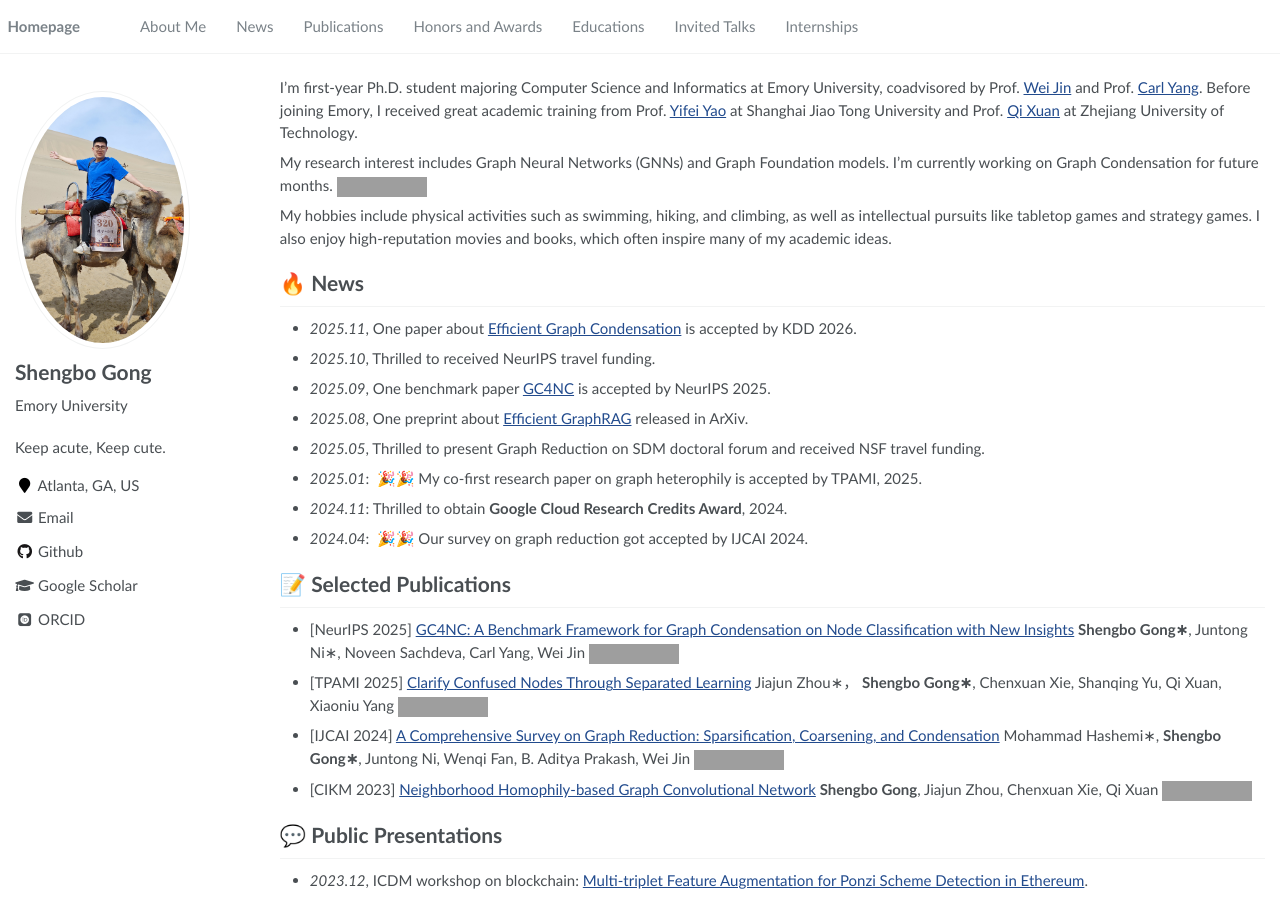
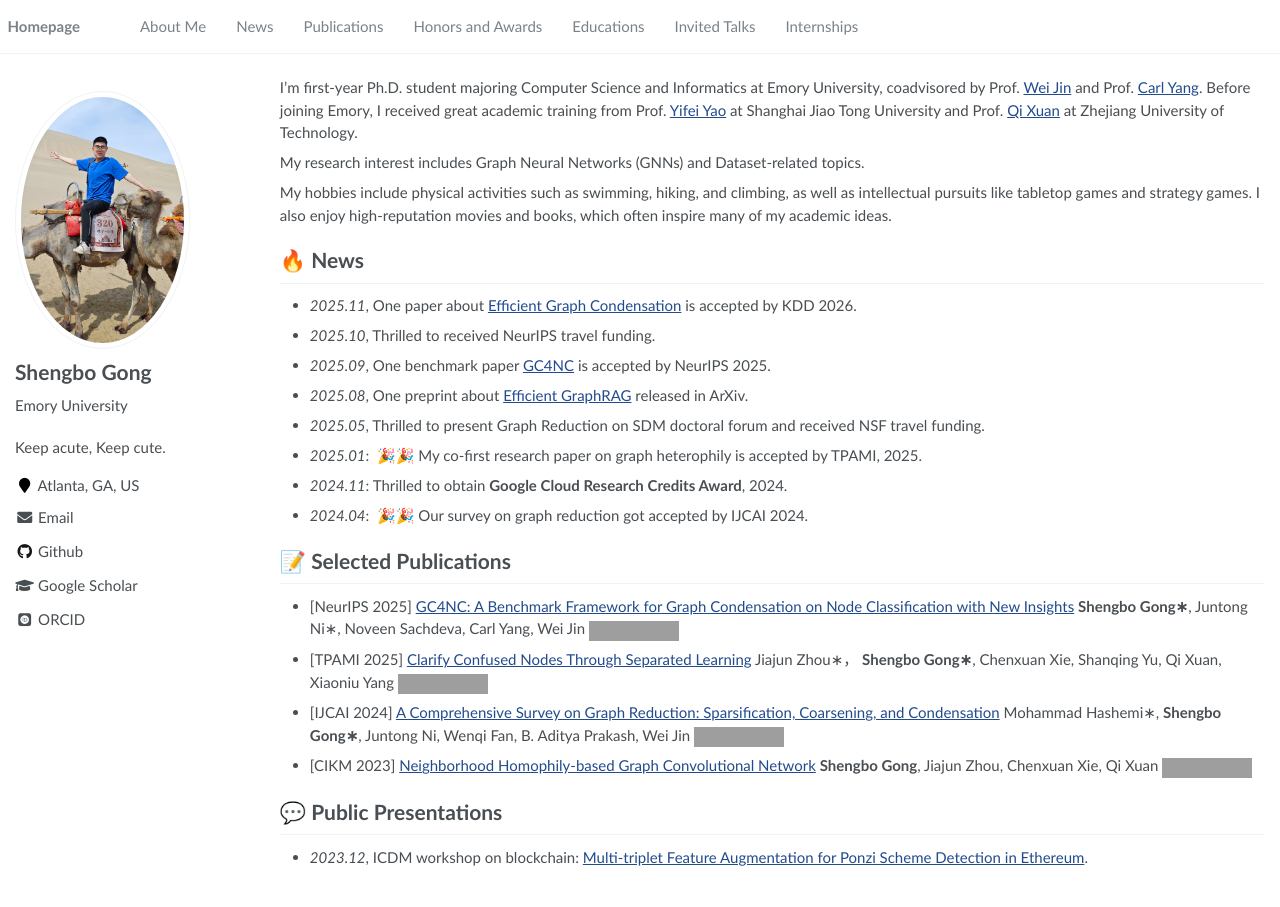
Before and after one commit to rock-cor/rock-cor.github.io, a Jekyll site: the page built from _pages/about.md, in a window 1280 px wide. Built offline with Jekyll 4.4.1, drawn with Linux system fonts in a browser that asks for light colours; some web fonts are replaced; grey boxes are pictures that could not be loaded.

Commit message:
Update about.md

```diff
--- a/_pages/about.md
+++ b/_pages/about.md
@@ -19,9 +19,7 @@ redirect_from:
 
 I'm first-year Ph.D. student majoring Computer Science and Informatics at Emory University, coadvisored by Prof. [Wei Jin](https://www.cs.emory.edu/~wjin30//) and Prof. [Carl Yang](https://www.cs.emory.edu/~jyang71/). Before joining Emory, I received great academic training from Prof. [Yifei Yao](https://en.bme.sjtu.edu.cn/show-33-130.html) at Shanghai Jiao Tong University and Prof. [Qi Xuan](http://xuanqi-net.com/) at Zhejiang University of Technology.
 
-My research interest includes Graph Neural Networks (GNNs) and Graph Foundation models.
-I'm currently working on Graph Condensation for future months.
-<a href='https://scholar.google.com/citations?user=E_8F3Z4AAAAJ'><img src="https://img.shields.io/endpoint?url={{ url | url_encode }}&logo=Google%20Scholar&labelColor=f6f6f6&color=9cf&style=flat&label=citations"></a>
+My research interest includes Graph Neural Networks (GNNs) and Dataset-related topics.
 
 My hobbies include physical activities such as swimming, hiking, and climbing, as well as intellectual pursuits like tabletop games and strategy games. I also enjoy high-reputation movies and books, which often inspire many of my academic ideas.
 
```
